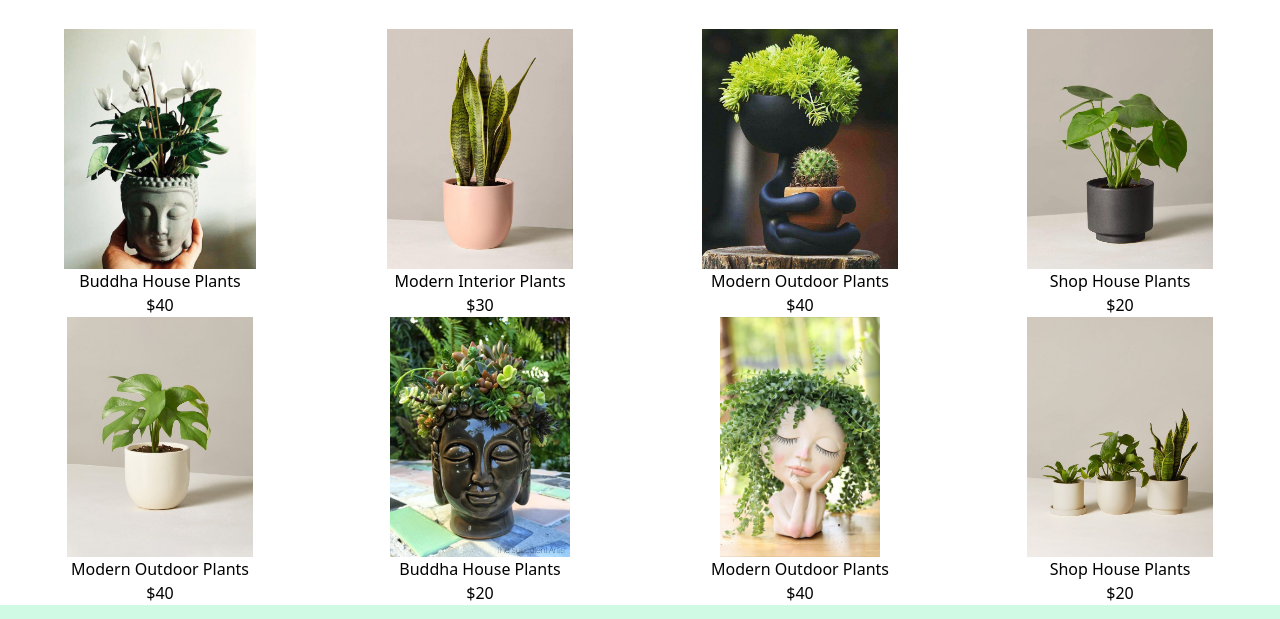
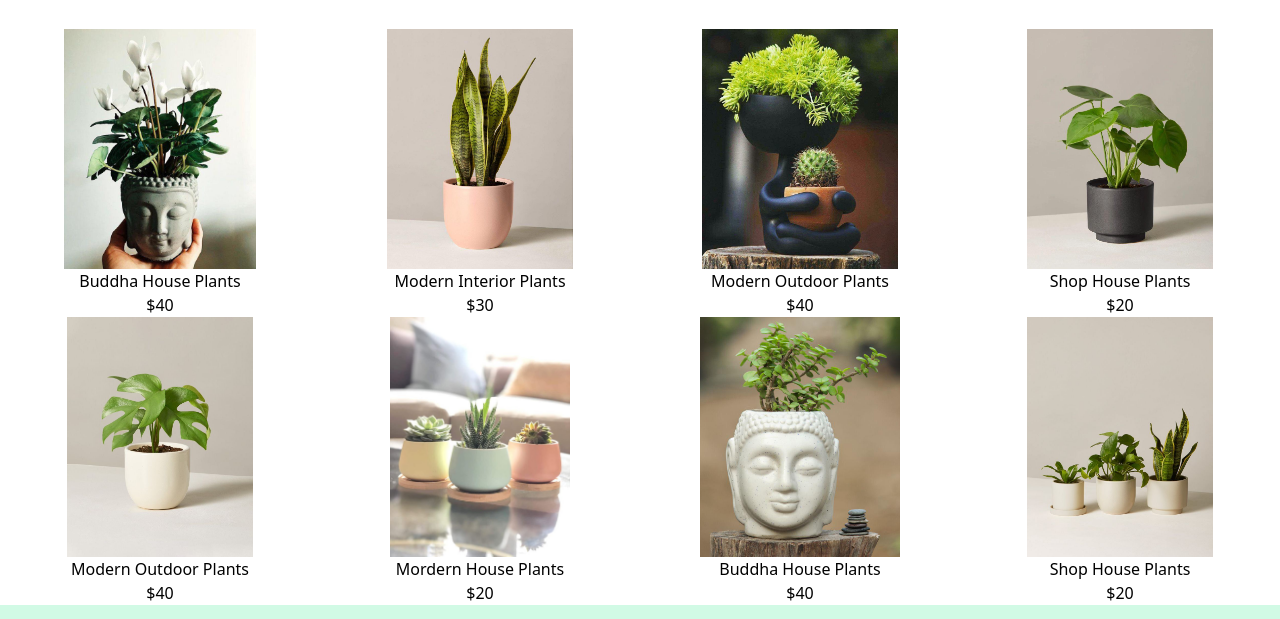
Before and after one commit to lutherBenny/Greenden.Tailwind, a plain HTML site: page product.html in a window 1280 px wide. Shown: the part 181-800 px from the top of the page. Drawn offline with nearby package versions, Linux system fonts and the light colour scheme.

Commit message:
update new images

```diff
--- a/product.html
+++ b/product.html
@@ -89,15 +89,15 @@
                     </div>
 
                     <div>
-                        <img src="./Images/pp5.jpg" alt="pp1" class="w-70 h-60 inline hover:shadow-xl  transform hover:-translate-y-2 ">
-                        <h1> Buddha House Plants </h1>
+                        <img src="./Images/pp9.jpg" alt="pp1" class="w-70 h-60 inline hover:shadow-xl  transform hover:-translate-y-2 ">
+                        <h1> Mordern House Plants </h1>
                         <p>$20</p>
 
                     </div>
 
                     <div>
-                        <img src="./Images/pp6.jpg" alt="pp1" class="w-70 h-60 inline hover:shadow-xl  transform hover:-translate-y-2 ">
-                        <h1> Modern Outdoor Plants</h1>
+                        <img src="./Images/pp4.jpg" alt="pp1" class="w-70 h-60 inline hover:shadow-xl  transform hover:-translate-y-2 ">
+                        <h1> Buddha House Plants</h1>
                         <p>$40</p>
 
                     </div>
```
